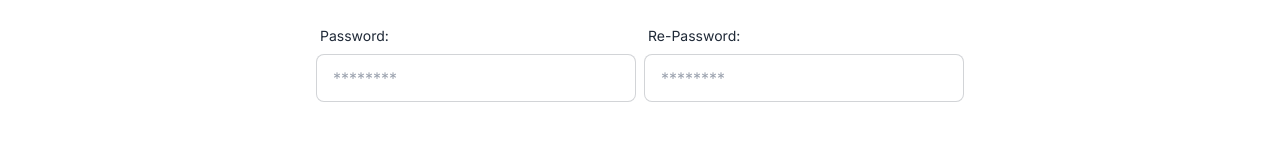
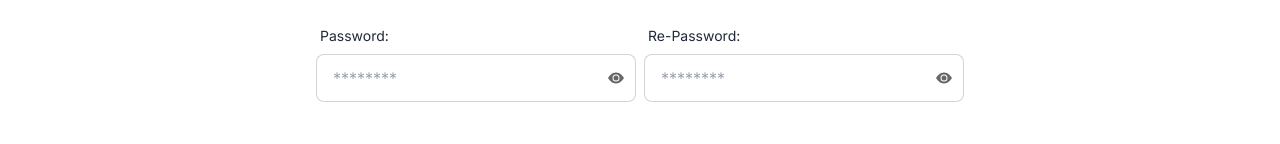
Before and after one commit to linchpino/linchpino-ui, a Next.js app: page /signup in a window 1280 px wide. Shown: the part 508-652 px from the top of the page. Built offline with nearby package versions, Linux system fonts and the light colour scheme.

Commit message:
55:Add Show password button.

```diff
--- a/src/app/(auth)/signup/page.tsx
+++ b/src/app/(auth)/signup/page.tsx
@@ -12,7 +12,7 @@ import {useState} from 'react';
 import 'react-toastify/dist/ReactToastify.css';
 import {BASE_URL_API} from "@/utils/system";
 import CustomToast, {toastError, toastSuccess} from "@/components/CustomToast";
-
+import {BsEyeFill , BsEyeSlashFill} from "react-icons/bs"
 //pattern for validate password
 const passwordPattern = /^(?=.*[A-Za-z\d@$!%*?&])[A-Za-z\d@$!%*?&]{6,}$/;
 const schema = z.object({
@@ -32,6 +32,11 @@ export default function SignUp() {
         resolver: zodResolver(schema)
     });
     const [isLoading, setIsLoading] = useState(false);
+    const [showPassword, setShowPassword] = useState(false);
+    const [showRepeatPassword, setShowRepeatPassword] = useState(false);
+
+    const toggleShowPassword = () => setShowPassword(prev => !prev);
+    const toggleShowRepeatPassword = () => setShowRepeatPassword(prev => !prev);
 
     const sendSignupForm = async (data: Omit<SignUpFields, 'repeat_password'> & { type: number }) => {
         setIsLoading(true);
@@ -104,12 +109,18 @@ export default function SignUp() {
                             )}
                         </label>
                         <div className="flex flex-col md:flex-row flex-nowrap md:flex-wrap gap-x-2 w-full gap-y-5">
+
                             <label className="w-full lg:w-[20rem]">
                                 <div className="label">
                                     <span className="label-text">Password:</span>
                                 </div>
-                                <input {...register("password")} type="password" placeholder="********"
-                                       className="input input-bordered w-full bg-white"/>
+                                <div className="flex items-center justify-between relative">
+                                    <input {...register("password")} type={showPassword ? "text" : "password"} placeholder="********"
+                                           className="input input-bordered w-full bg-white pr-8 "/>
+                                    <button type="button" onClick={toggleShowPassword} className="absolute right-3 flex items-center text-gray-700">
+                                        {showPassword ? <BsEyeSlashFill color="#686868"/> : <BsEyeFill color="#686868"/>}
+                                    </button>
+                                </div>
                                 {errors.password && (
                                     <div className="text-red-500 text-sm mt-1">{errors.password.message}</div>
                                 )}
@@ -118,8 +129,13 @@ export default function SignUp() {
                                 <div className="label">
                                     <span className="label-text">Re-Password:</span>
                                 </div>
-                                <input {...register("repeat_password")} type="password" placeholder="********"
-                                       className="input input-bordered w-full bg-white"/>
+                                <div className="flex items-center justify-between relative">
+                                    <input {...register("repeat_password")} type={showRepeatPassword ? "text" : "password"} placeholder="********"
+                                           className="input input-bordered w-full bg-white pr-8"/>
+                                    <button type="button" onClick={toggleShowRepeatPassword} className="absolute right-3 flex items-center text-gray-700">
+                                        {showRepeatPassword ? <BsEyeSlashFill color="#686868"/> : <BsEyeFill color="#686868"/>}
+                                    </button>
+                                </div>
                                 {errors.repeat_password && (
                                     <div className="text-red-500 text-sm mt-1">{errors.repeat_password.message}</div>
                                 )}
```
